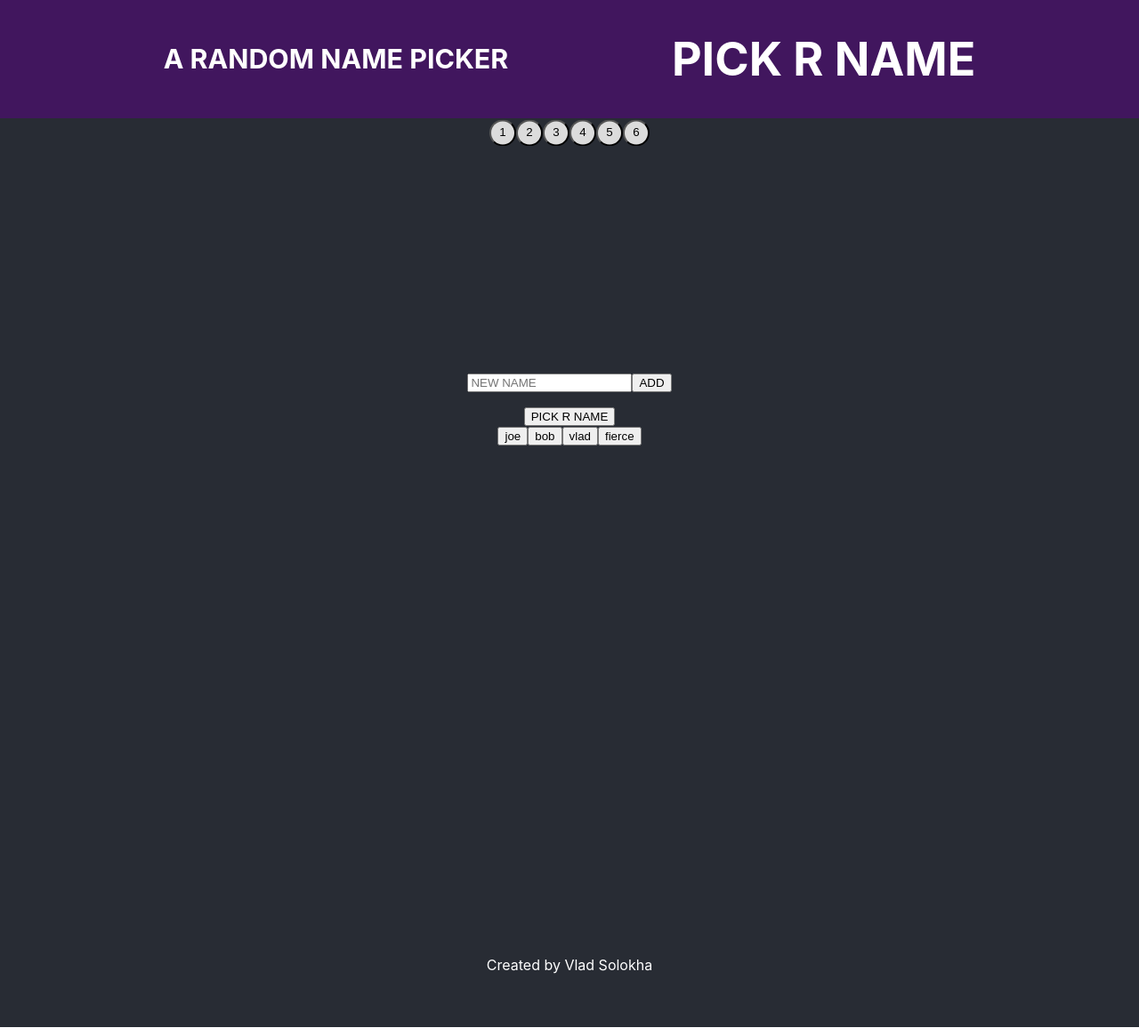
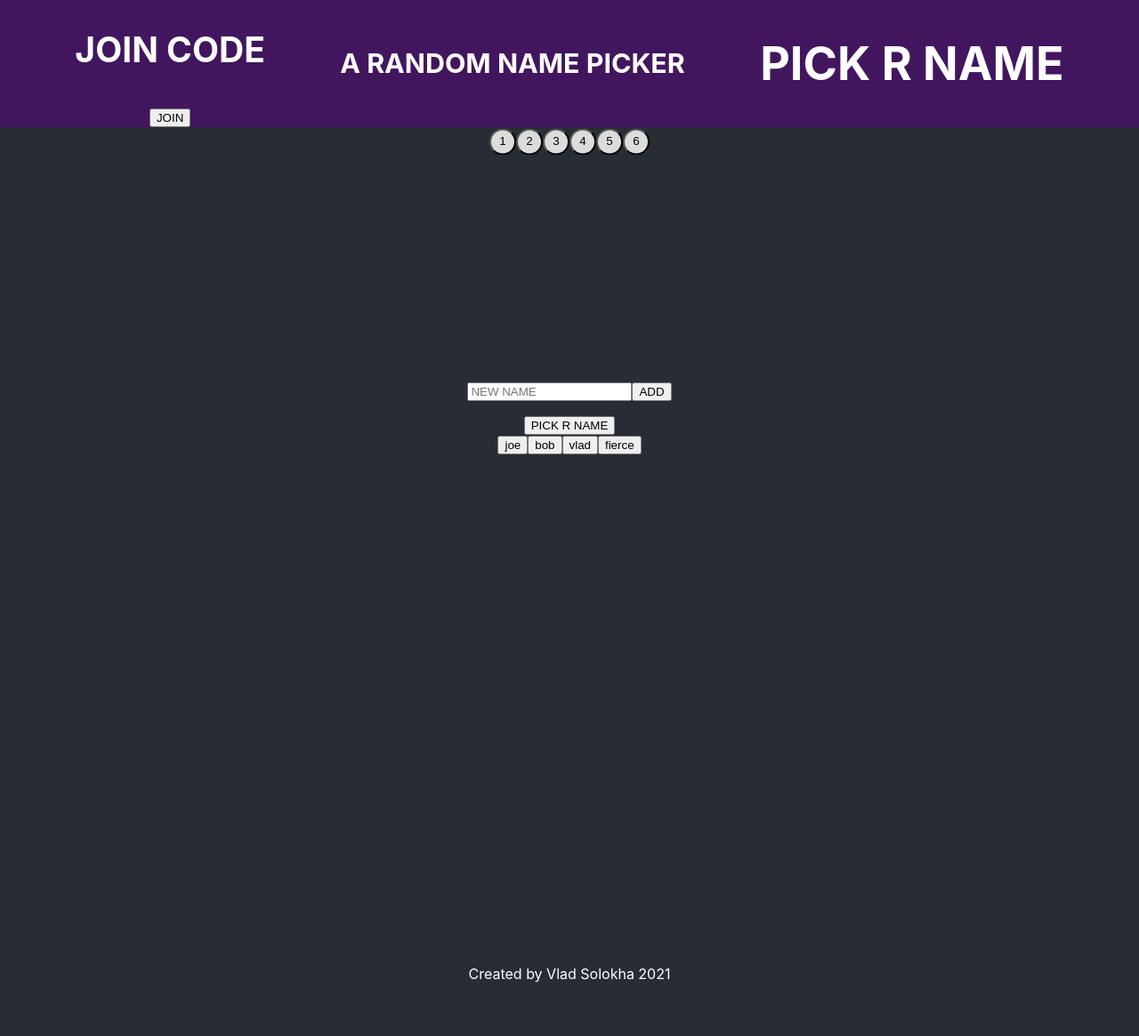
Before and after one commit to vladsolokha/portfolio-review, a React (Create React App) app: page / in a window 1280 px wide. Shown: the whole page at 89% size. Built offline with nearby package versions, Linux system fonts and the light colour scheme.

Commit message:
updates to components

```diff
--- a/src/components/App.js
+++ b/src/components/App.js
@@ -15,7 +15,6 @@ const sections = [
     studentNames: ['fred','malachi','jerry','isaac']
   }
 ];
-
 
 function App() {
   const [randomName, setRandomName] = useState(''); //sets state to get random name
--- a/src/components/Footer.js
+++ b/src/components/Footer.js
@@ -4,7 +4,7 @@ function Footer() {
     return (
 
         <footer className = 'footer'>
-            <p> Created by Vlad Solokha </p>
+            <p> Created by Vlad Solokha 2021</p>
         </footer>
 
      )
--- a/src/components/Header.js
+++ b/src/components/Header.js
@@ -11,8 +11,17 @@ function Header() {
     return (
         <header className="App-header">
 
-            <h1>PICK R NAME</h1>
-            <h3>A RANDOM NAME PICKER</h3>
+            <h1 className="title">PICK R NAME</h1>
+            <h3 className="subtitle">A RANDOM NAME PICKER</h3>
+
+            <div className="join-container">
+                <div className="join-code">
+                    <h2>JOIN CODE</h2>
+                </div>
+                <div className="join-button">
+                    <button>JOIN </button>
+            </div>
+            </div>
 
         </header>
 
```
Also changed, not shown: package.json (+1 -8 lines), 1 other file (tests, documents, lock files or other folders).
